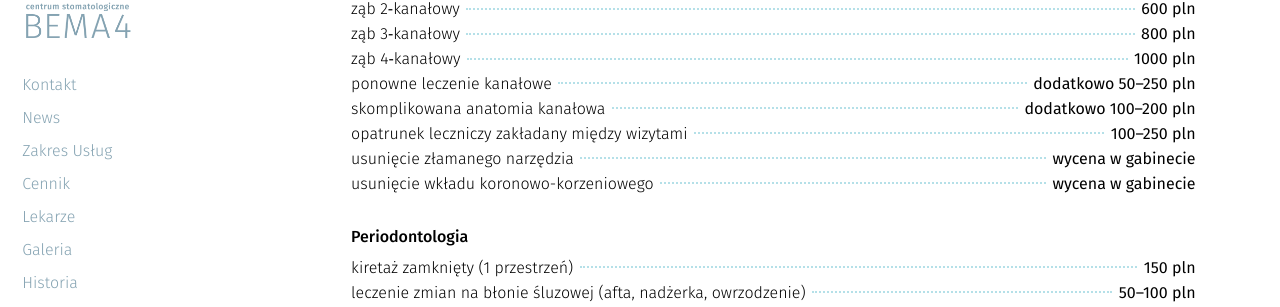
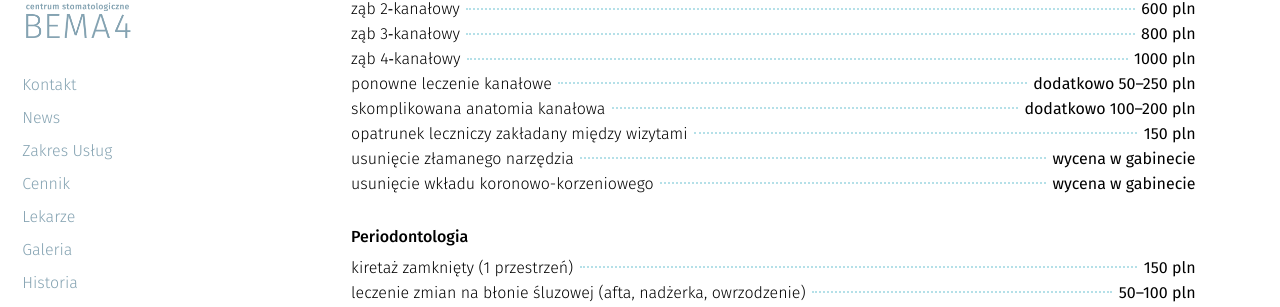
Before and after one commit to CSB4/bema4, a Jekyll site: the page built from index.html, in a window 1280 px wide and 900 px high, scrolled down 2975 px. Shown: the part 136-443 px from the top of the window. Built offline with Jekyll 4.4.1, drawn with Linux system fonts in a browser that asks for light colours; nearby versions of some CDN libraries.

Commit message:
aktualizacja cennika (#82)

```diff
--- a/_slides/0000-03-03-cennik.markdown
+++ b/_slides/0000-03-03-cennik.markdown
@@ -42,7 +42,7 @@ published: true
 * <span>ząb 4&#8209;kanałowy</span> <span>1000 pln</span>
 * <span>ponowne leczenie kanałowe</span> <span>dodatkowo 50&ndash;250 pln</span>
 * <span>skomplikowana anatomia kanałowa</span> <span>dodatkowo 100&ndash;200 pln</span>
-* <span>opatrunek leczniczy zakładany między wizytami</span> <span>100&ndash;250 pln</span>
+* <span>opatrunek leczniczy zakładany między wizytami</span> <span>150 pln</span>
 * <span>usunięcie złamanego narzędzia</span> <span>wycena w gabinecie</span>
 * <span>usunięcie wkładu koronowo-korzeniowego</span> <span>wycena w gabinecie</span>
 
```
